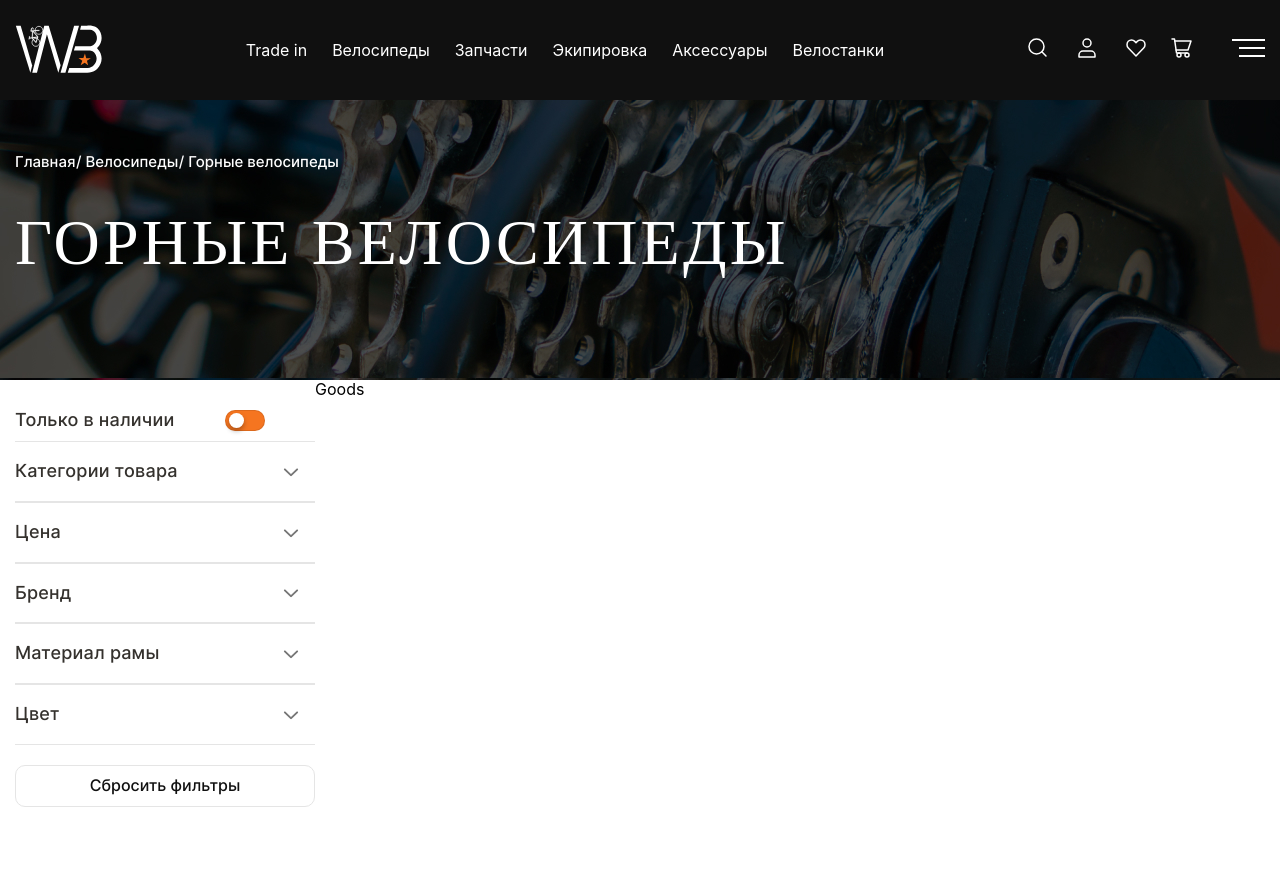
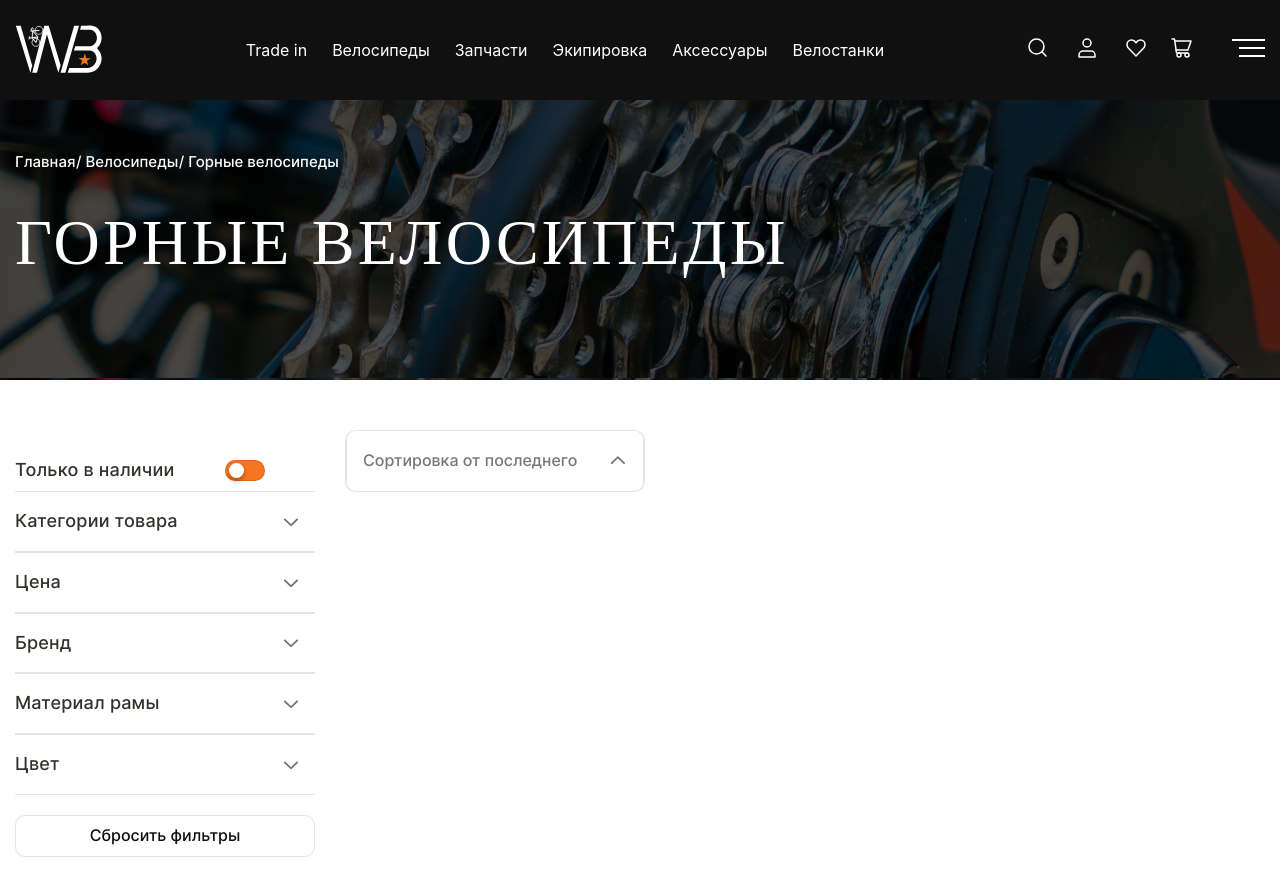
Before and after one commit to Islam-Parchiev/electroVelo, a React app in the folder client/: page /catalog in a window 1280 px wide. Shown: the top 896 px of the page. Built offline with nearby package versions, Linux system fonts and the light colour scheme; a web font is replaced by a local one.

Commit message:
add CatalogSort

```diff
--- a/client/src/components/CatalogContent/CatalogContent.module.scss
+++ b/client/src/components/CatalogContent/CatalogContent.module.scss
@@ -2,6 +2,10 @@
 min-height: 100vh;
 	&__wrapper {
 		display: flex;
-
+		align-items: start;
+		padding-top: 50px;
+	}
+	&__right {
+		padding-left: 30px;
 	}
 }
--- a/client/src/components/CatalogContent/CatalogContent.tsx
+++ b/client/src/components/CatalogContent/CatalogContent.tsx
@@ -1,6 +1,7 @@
 import React from 'react'
 
 import Filters from '@components/Filters/Filters'
+import CatalogSort from '@components/CatalogSort/CatalogSort'
 
 import styles from './CatalogContent.module.scss'
 
@@ -10,7 +11,9 @@ const CatalogContent:React.FC = () => {
 			<div className="container">
 				<div className={styles.CatalogContent__wrapper}>
 					<Filters/>
-					<div>Goods</div>
+					<div className={styles.CatalogContent__right}>
+            	<CatalogSort/>
+					</div>
 				</div>
 			</div>
 		</section>
--- /dev/null
+++ b/client/src/components/CatalogSort/CatalogSort.module.scss
@@ -0,0 +1,66 @@
+.CatalogSort {
+border: 1px solid var(--3-grey, #E5E5E5);
+border-top: none;
+	border-radius: 10px;
+	width: 300px;
+	max-height: 62px;
+background: var(--white, #FFF);
+transition: max-height 0.6s ease-in-out;
+overflow-y: hidden;
+
+&__header {
+	cursor: pointer;
+	display: flex;
+	align-items: center;
+	justify-content: space-between;
+	border: 1px solid var(--3-grey, #E5E5E5);
+	border-radius: 10px;
+	padding: 20px 16px;
+	svg {
+		// transform: rotate(180deg);
+	}
+	span {
+		color: var(--2-grey, #777);
+/* desk mob cta */
+font-family: Inter;
+font-size: 16px;
+font-style: normal;
+font-weight: 500;
+line-height: 123%; /* 19.68px */
+	}
+}
+&__body {
+	position: absolute;
+  overflow: hidden;
+  margin: -1px;
+  border: 0;
+  padding: 0;
+  width: 1px;
+  height: 1px;
+  clip: rect(0 0 0 0);
+}
+&__item  {
+	margin-top: 5px;
+	color: var(--2-grey, #777);
+	/* desk mob cta */
+	font-family: Inter;
+	font-size: 16px;
+	font-style: normal;
+	font-weight: 500;
+	line-height: 123%; /* 19.68px */
+}
+&.active {
+	transition: all 0.6s ease-in-out;
+	max-height: 200px;
+	.CatalogSort__body {
+    position: unset;
+  overflow: unset;
+  margin: initial;
+  border: initial;
+  padding: 15px;
+  width: initial;
+  height: initial;
+  clip:auto;
+	}
+}
+}
--- /dev/null
+++ b/client/src/components/CatalogSort/CatalogSort.tsx
@@ -0,0 +1,53 @@
+import React from 'react'
+
+import styles from './CatalogSort.module.scss'
+
+const CatalogSort: React.FC = () => {
+	const [open,setOpen] = React.useState<boolean>(false);
+	return (
+		<div className={`${styles.CatalogSort} ${open&&styles.active}`}>
+			<div className={styles.CatalogSort__header} 	onClick={()=> setOpen(!open)}>
+				<span>Сортировка от последнего</span>
+				<svg
+					xmlns="http://www.w3.org/2000/svg"
+					width="19"
+					height="10"
+					viewBox="0 0 19 10"
+					fill="none">
+					<g clip-path="url(#clip0_2114_5216)">
+						<path
+							d="M16.7135 6.51784L10.4135 0.499987C10.3385 0.428558 10.2572 0.378082 10.1697 0.348558C10.0822
+							0.318558 9.98848 0.303558 9.88848 0.303558C9.78848 0.303558 9.69473 0.318558 9.60723 0.348558C9.51973
+							0.378082 9.43848 0.428558 9.36348 0.499987L3.04473 6.51784C2.86973 6.68451 2.78223 6.89284 2.78223
+							7.14284C2.78223 7.39284 2.87598 7.60713 3.06348 7.7857C3.25098 7.96427 3.46973 8.05356 3.71973
+							8.05356C3.96973 8.05356 4.18848 7.96427 4.37598 7.7857L9.88848 2.5357L15.401 7.7857C15.576 7.95237
+							15.7915 8.0357 16.0475 8.0357C16.304 8.0357 16.526 7.94642 16.7135 7.76784C16.901 7.58927 16.9947 7.38094
+							16.9947 7.14284C16.9947 6.90475 16.901 6.69642 16.7135 6.51784Z"
+							fill="#777777"
+						/>
+					</g>
+					<defs>
+						<clipPath id="clip0_2114_5216">
+							<rect
+								width="10"
+								height="18"
+								fill="white"
+								transform="matrix(1.19249e-08 1 1 -1.19249e-08 0.888672 0)"
+							/>
+						</clipPath>
+					</defs>
+				</svg>
+			</div>
+			<div className={styles.CatalogSort__body}>
+				<ul className={`list-reset ${styles.CatalogSort__list}`}>
+					<li className={styles.CatalogSort__item}>По популярности</li>
+					<li className={styles.CatalogSort__item}>По рейтингу</li>
+					<li className={styles.CatalogSort__item}>Цены: по возрастанию</li>
+					<li className={styles.CatalogSort__item}>Цены: по убыванию</li>
+				</ul>
+			</div>
+		</div>
+	)
+}
+
+export default CatalogSort
```
